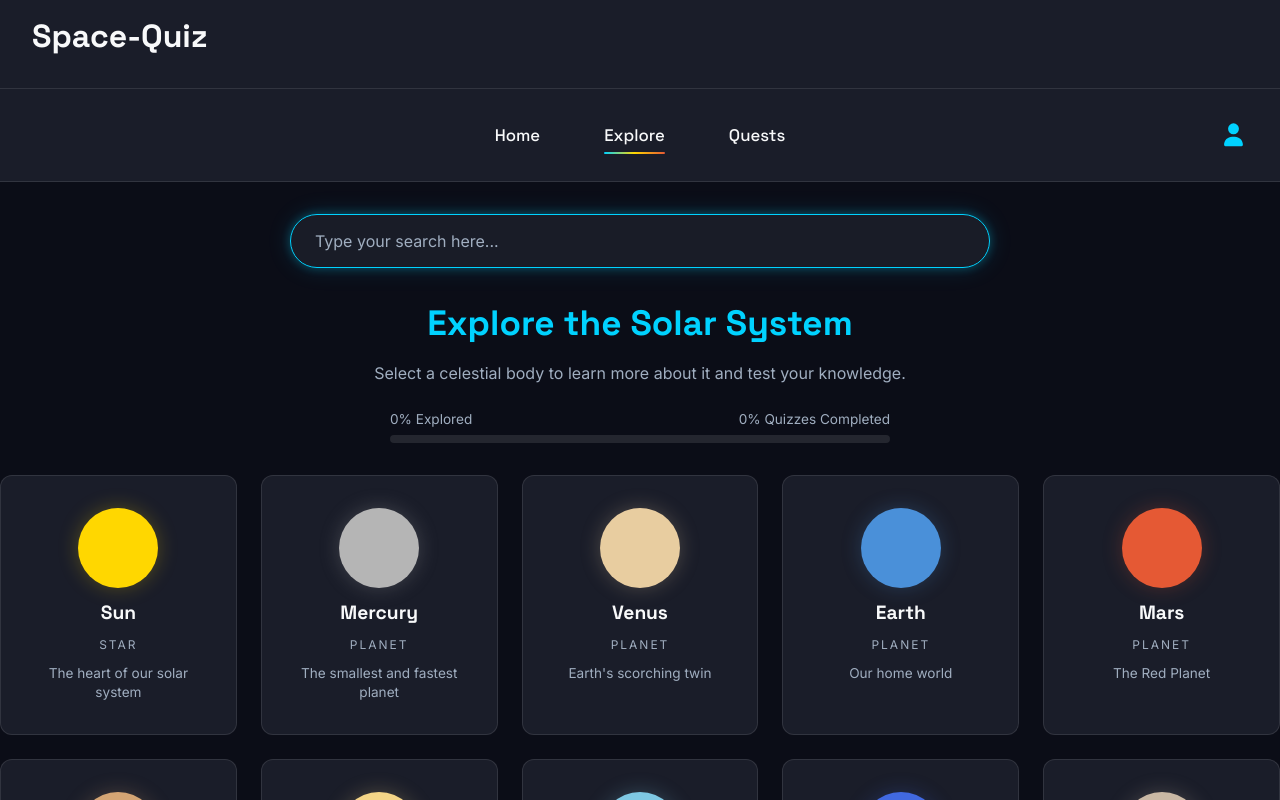
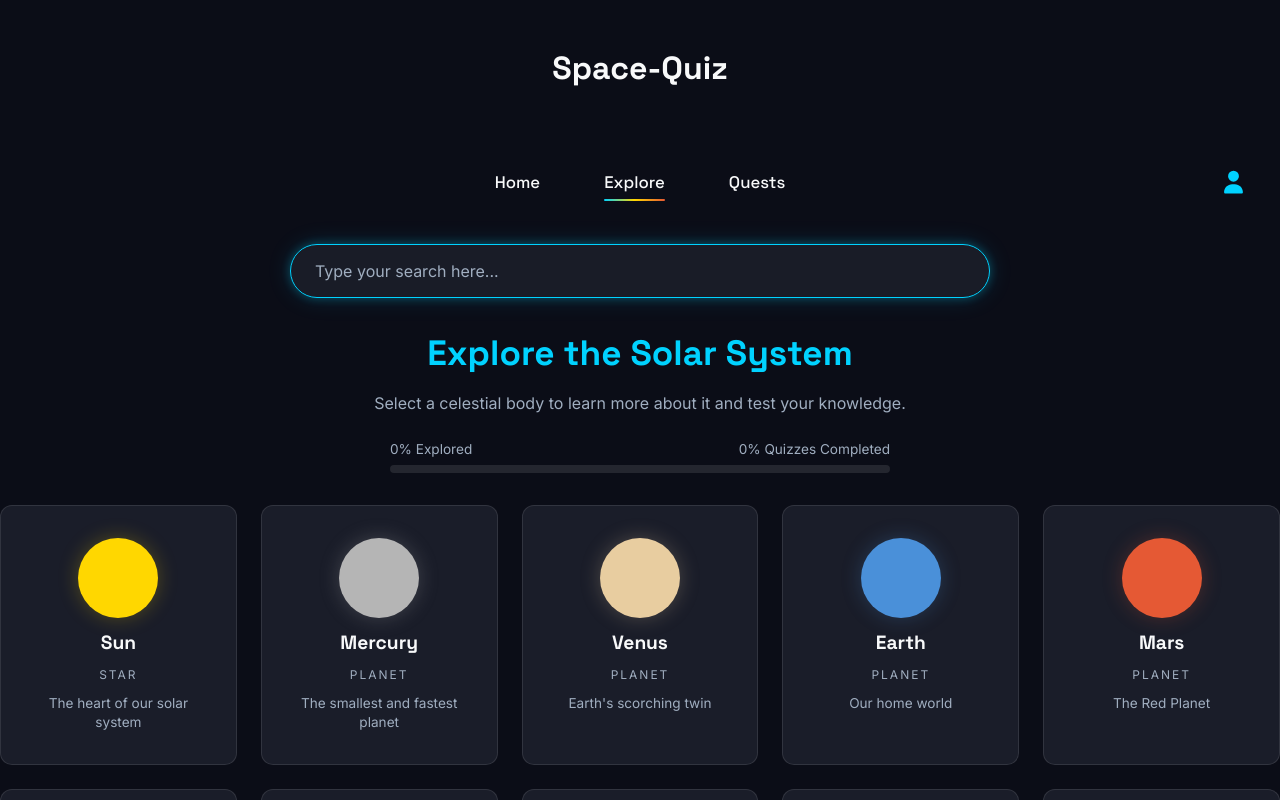
Before and after one commit to Yrla137/Frontendramverk-Grupp-Kunskapskontroll-2, a React (Vite) app: page /explore in a window 1280 px wide. Shown: the top 800 px of the page. Built offline with nearby package versions, Linux system fonts and the light colour scheme.

Commit message:
CSS changes

```diff
--- a/src/App.jsx
+++ b/src/App.jsx
@@ -45,7 +45,7 @@ const App = () => {
     <PointsProvider>
       <div className={styles.appContainer}>
 
-        <header className={styles.navbar}>
+        <header className={styles.header}>
           <h1>Space-Quiz</h1>
         </header>
 
--- a/src/App.module.css
+++ b/src/App.module.css
@@ -6,20 +6,13 @@
     min-height: 100vh;
     margin: 0;
   }
-
-  /* navbar (topp) */
-  .navbar {
-    background-color: var(--surface-dark-matter);
-    border-bottom: var(--border-subtle);
-    padding: 1rem 2rem;
-    display: flex;
-    justify-content: space-between;
-    align-items: center;
-    position: sticky;
-    top: 0;
-    z-index: 100;
+  .header {
+    background-color: var(--primary-mars-red);
+    color: white;
+    padding: 1rem;
+    text-align: center;
+    margin: 2rem 0;
   }
-
   .mainContent {
     width: 100%;
     max-width: none;
--- a/src/components/NavBar.css
+++ b/src/components/NavBar.css
@@ -83,7 +83,9 @@
 
 .profile-link {
   position: absolute;
-  right: 0;
+  right: 2rem;
+  top: 50%;
+  transform: translateY(-50%);
 
   display: flex;
   align-items: center;
--- a/src/components/homepage/HeroSection.css
+++ b/src/components/homepage/HeroSection.css
@@ -9,21 +9,53 @@
   justify-content: center;
 }
 
-/* VIDEO */
+/* VIDEO WRAPPER */
 .hero-video-wrapper {
   position: absolute;
   inset: 0;
+  width: 100%;
+  height: 100%;
+
   z-index: 0;
+}
+
+/* VIDEON */
+.hero-video-container {
+  width: 100%;
+  height: 100%;
 }
 
 .hero-video {
   width: 100%;
   height: 100%;
+
   object-fit: cover;
-  filter: brightness(0.92) contrast(1.05);
+  object-position: center;
+
+  display: block;
 }
 
-/* FADE MOT EXTRA SECTION */
+/* TOP FADE */
+.hero-section::before {
+  content: "";
+  position: absolute;
+  top: 0;
+  left: 0;
+
+  width: 100%;
+  height: 25%;
+
+  background: linear-gradient(
+    to top,
+    rgba(11, 13, 23, 0),
+    rgba(11, 13, 23, 1)
+  );
+
+  z-index: 1;
+  pointer-events: none;
+}
+
+/* BOTTOM FADE (matchar ExtraSection exakt) */
 .hero-section::after {
   content: "";
   position: absolute;
@@ -31,7 +63,7 @@
   left: 0;
 
   width: 100%;
-  height: 20%;
+  height: 25%;
 
   background: linear-gradient(
     to bottom,
@@ -39,8 +71,8 @@
     rgba(11, 13, 23, 1)
   );
 
+  z-index: 1;
   pointer-events: none;
-  z-index: 1;
 }
 
 /* CONTENT */
@@ -57,7 +89,7 @@
   text-align: center;
 }
 
-/* BUTTON */
+/* BUTTONS */
 .browse-button,
 .join-button {
   padding: 1.2rem 3rem;
@@ -73,7 +105,7 @@
 
   cursor: pointer;
 
-  transition: background 0.3s ease, transform 0.3s ease, box-shadow 0.3s ease;
+  transition: all 0.3s ease;
 
   box-shadow:
     0 0 18px rgba(0, 210, 255, 0.45),
@@ -91,7 +123,7 @@
     0 0 60px rgba(120, 80, 255, 0.35);
 }
 
-/* TEXT UNDER BUTTON */
+/* TEXT */
 .hero-member-content p,
 .hero-guest-content p {
   font-size: 1.15rem;
--- a/src/components/homepage/HeroVideo.css
+++ b/src/components/homepage/HeroVideo.css
@@ -1,10 +1,16 @@
 .hero-video-container {
+  position: absolute;
+  inset: 0;
   width: 100%;
   height: 100%;
+  overflow: hidden;
 }
 
 .hero-video {
   width: 100%;
   height: 100%;
   object-fit: cover;
+  object-position: center;
+
+  display: block;
 }
```
